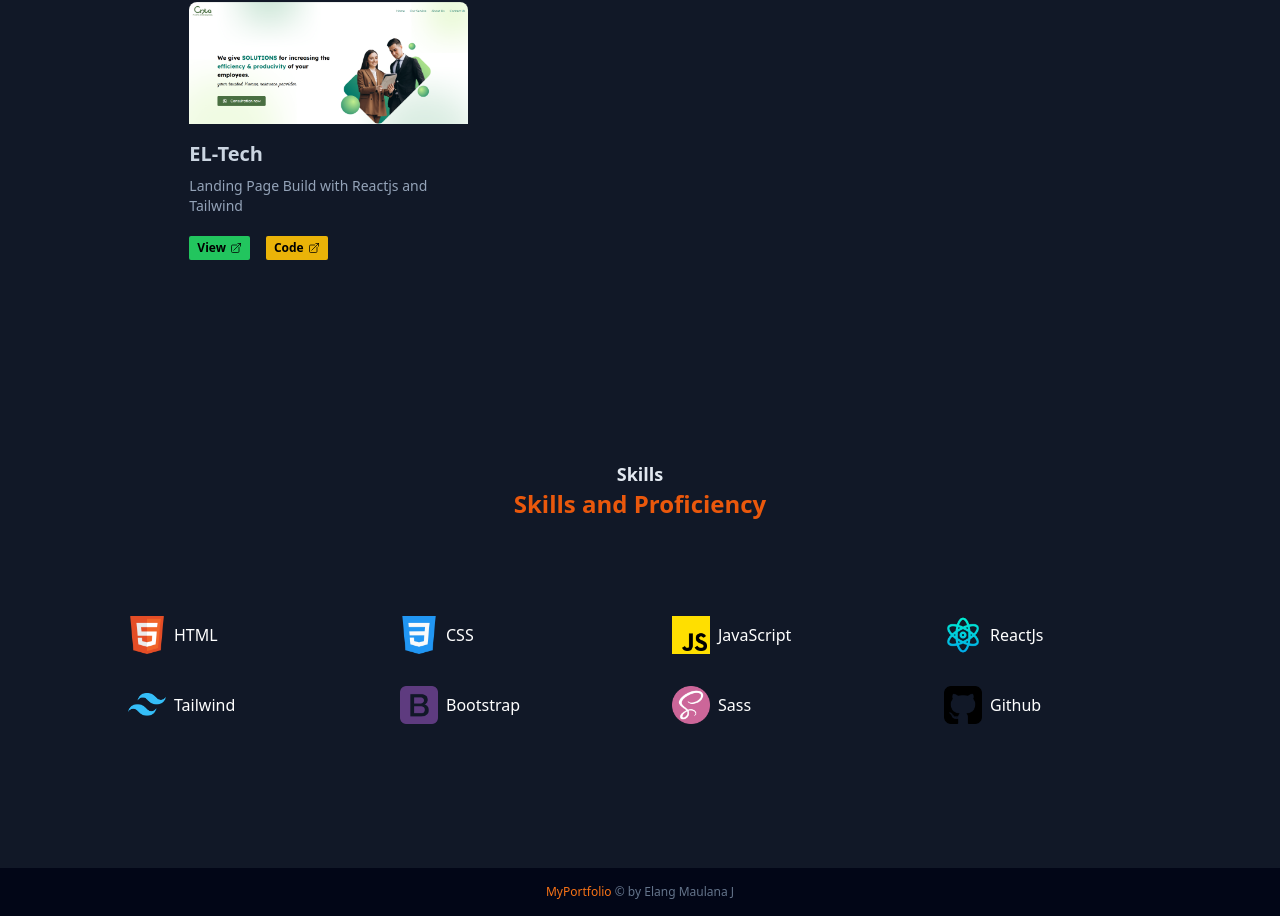
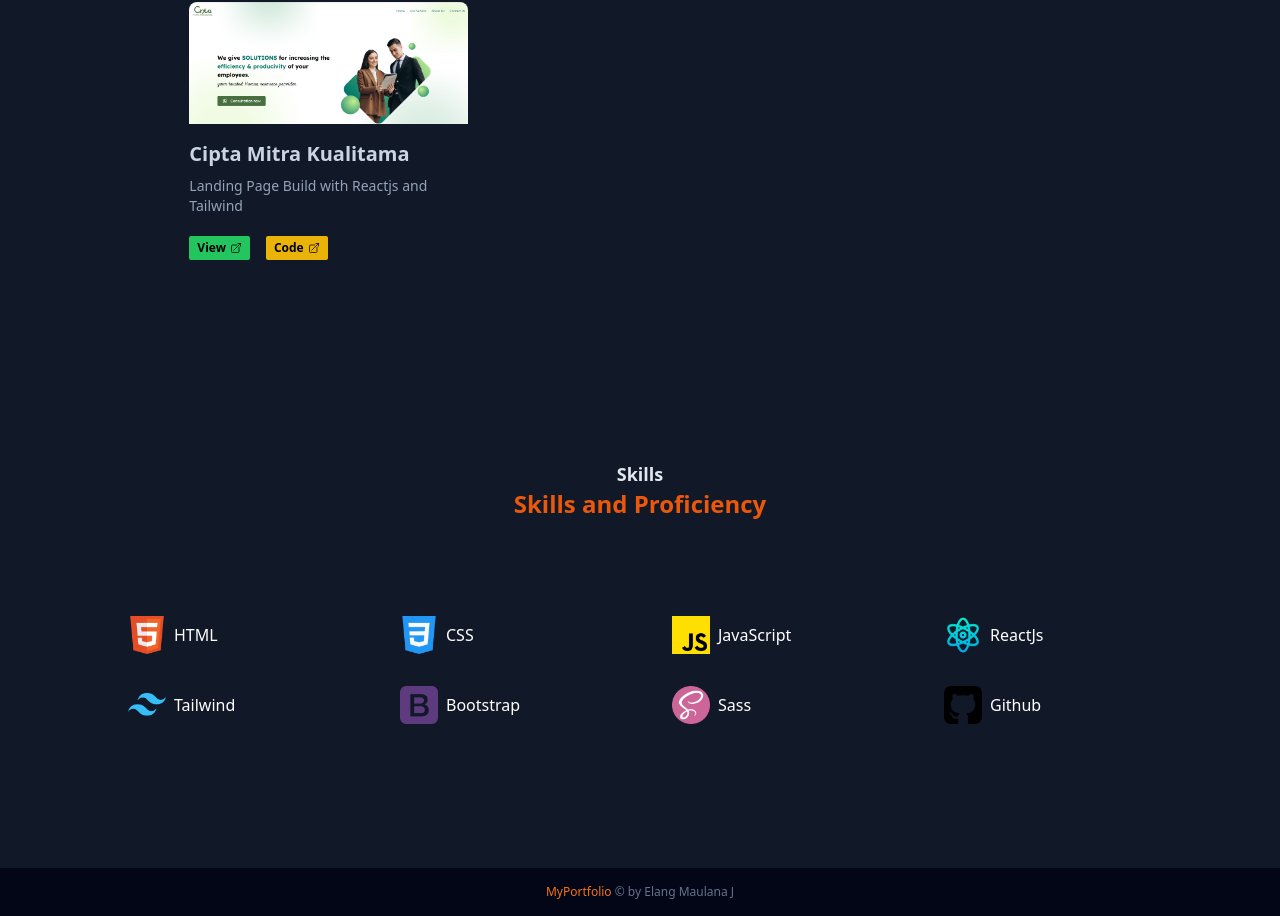
Before and after one commit to elangn/Portfolio2, a React (Vite) app: page / in a window 1280 px wide. Shown: the part 1863-2779 px from the top of the page. Built offline with nearby package versions, Linux system fonts and the light colour scheme.

Commit message:
update portfolio

```diff
--- a/src/components/Portfolio.jsx
+++ b/src/components/Portfolio.jsx
@@ -225,7 +225,7 @@ const Portfolio = () => {
               target="_blank"
               className="font-bold text-xl mb-2 block hover:text-orange-600 transition duration-300 text-slate-300"
             >
-              EL-Tech
+              Cipta Mitra Kualitama
             </a>
             <p className="text-slate-400 mb-2 text-sm">
               Landing Page Build with Reactjs and Tailwind
@@ -233,7 +233,7 @@ const Portfolio = () => {
 
             <div className="flex w-full  mt-5">
               <a
-                href="https://elangn.github.io/EL-Tech/"
+                href="https://www.elang-maulana.online/"
                 className="px-2  bg-green-500 rounded-sm text-xs py-1 flex items-center font-semibold mr-4"
                 target="_blank"
               >
@@ -255,7 +255,7 @@ const Portfolio = () => {
               </a>
 
               <a
-                href="https://github.com/elangn/EL-Tech.git"
+                href="https://github.com/elangn/Cipta.git"
                 className="px-2  bg-yellow-500 rounded-sm text-xs  py-1 flex items-center font-semibold"
                 target="_blank"
               >
```
